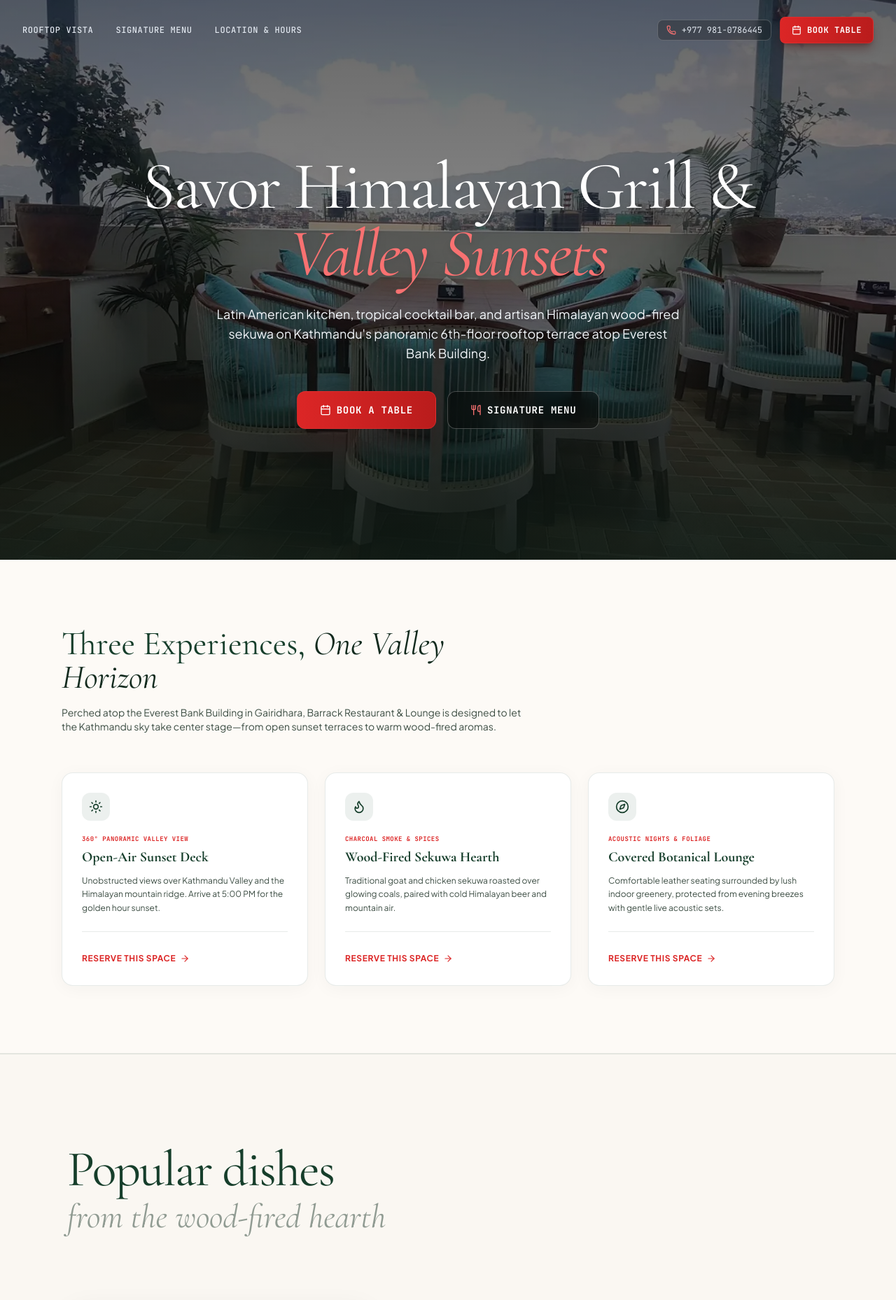
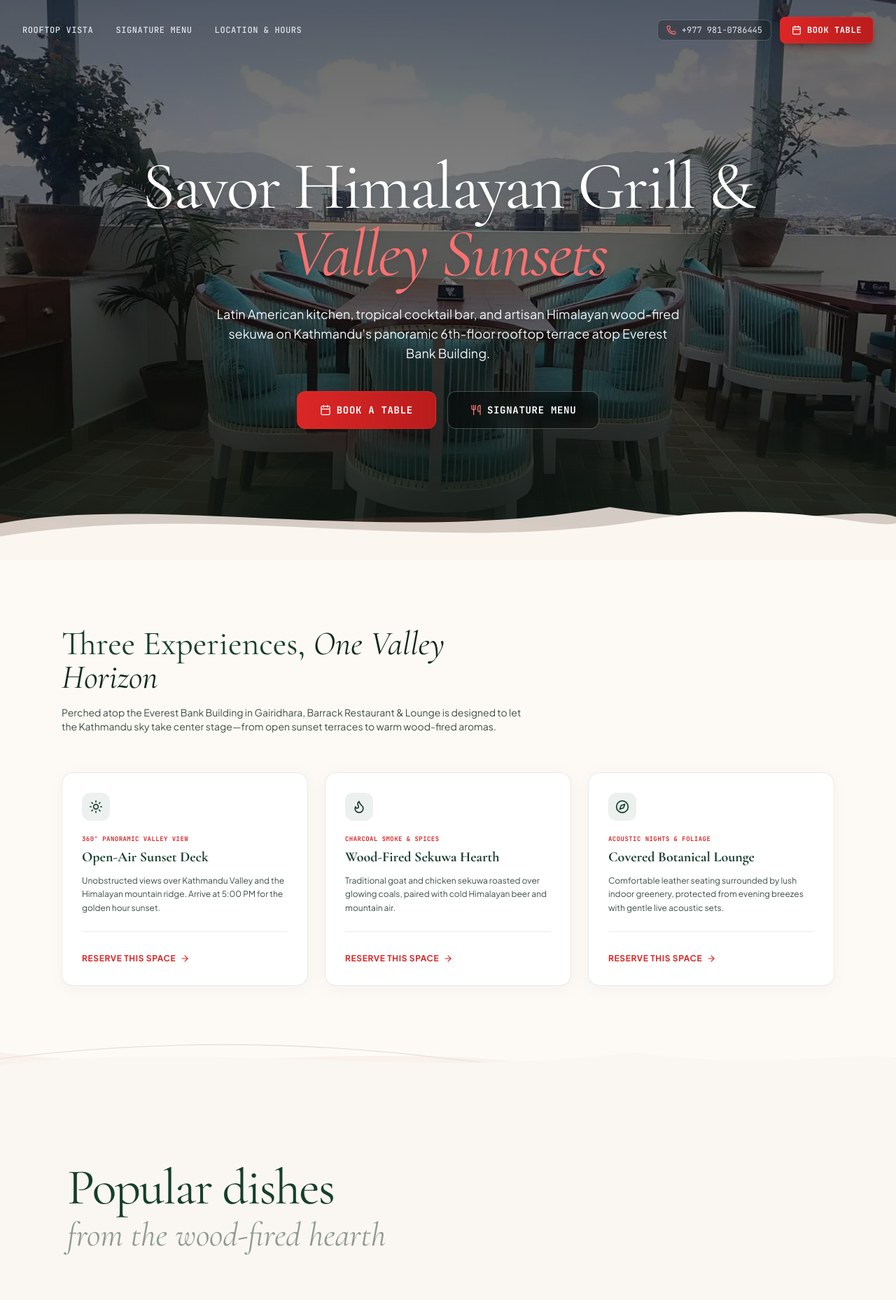
Before and after one commit to Bibidhr/barrack-restaurant, a React (Vite) app in the folder client/: page / in a window 1280 px wide. Shown: the top 1858 px of the page at 70% size. Built offline with nearby package versions, Linux system fonts and the light colour scheme.

Commit message:
feat(design): add ambient background waves and replace straight borders with organic wave dividers

```diff
--- a/client/src/App.jsx
+++ b/client/src/App.jsx
@@ -8,6 +8,7 @@ import CTASection from './components/CTASection';
 import Footer from './components/Footer';
 import ReservationModal from './components/ReservationModal';
 import FullMenuModal from './components/FullMenuModal';
+import { AmbientBackgroundWaves } from './components/WaveDividers';
 
 export default function App() {
   const [reserveModalOpen, setReserveModalOpen] = useState(false);
@@ -25,6 +26,9 @@ export default function App() {
 
   return (
     <div className="min-h-screen text-brand-pine relative selection:bg-brand-green selection:text-[#FAF5EF]">
+      {/* Ambient Flowing Background Waves */}
+      <AmbientBackgroundWaves />
+
       {/* Blending Navbar (Jimbu Thakali Inspired) */}
       <Navbar onOpenReserve={handleOpenReserve} onOpenMenu={handleOpenMenu} />
 
--- a/client/src/components/Footer.jsx
+++ b/client/src/components/Footer.jsx
@@ -1,12 +1,16 @@
 import React from 'react';
 import { ArrowUp } from 'lucide-react';
+import { CTAToFooterWave } from './WaveDividers';
 
 export default function Footer({ onOpenReserve, onOpenMenu }) {
   const scrollToTop = () => window.scrollTo({ top: 0, behavior: 'smooth' });
 
   return (
-    <footer className="bg-white text-slate-800 py-14 border-t border-slate-200 relative overflow-hidden">
-      <div className="max-w-4xl mx-auto px-4 sm:px-6 text-center flex flex-col items-center">
+    <>
+      {/* Wave Transition from Dark CTA into White Footer */}
+      <CTAToFooterWave />
+      <footer className="bg-white text-slate-800 pt-8 pb-14 relative overflow-hidden">
+        <div className="max-w-4xl mx-auto px-4 sm:px-6 text-center flex flex-col items-center">
 
         {/* 1. Logo in the Middle (Dark text + Red tent for white background) */}
         <a href="#" className="inline-block group mb-6 transition-transform duration-300 hover:scale-105">
@@ -69,5 +73,6 @@ export default function Footer({ onOpenReserve, onOpenMenu }) {
 
       </div>
     </footer>
+    </>
   );
 }
--- a/client/src/components/Hero.jsx
+++ b/client/src/components/Hero.jsx
@@ -1,6 +1,7 @@
 import React from 'react';
 import { motion } from 'framer-motion';
 import { Calendar, Utensils } from 'lucide-react';
+import { HeroBottomWave } from './WaveDividers';
 
 export default function Hero({ onOpenReserve, onOpenMenu }) {
   return (
@@ -75,6 +76,9 @@ export default function Hero({ onOpenReserve, onOpenMenu }) {
 
       </div>
 
+      {/* Organic Wave Transition into Vista Section */}
+      <HeroBottomWave />
+
     </section>
   );
 }
--- a/client/src/components/LocationHours.jsx
+++ b/client/src/components/LocationHours.jsx
@@ -1,10 +1,11 @@
 import React from 'react';
 import { MapPin, Clock, Phone, Navigation } from 'lucide-react';
+import { LocationToCTAWave } from './WaveDividers';
 
 export default function LocationHours({ onOpenReserve }) {
   return (
-    <section id="location" className="py-20 bg-transparent scroll-mt-24">
-      <div className="max-w-6xl mx-auto px-4 sm:px-6">
+    <section id="location" className="pt-20 pb-0 bg-transparent relative overflow-hidden scroll-mt-24">
+      <div className="max-w-6xl mx-auto px-4 sm:px-6 mb-16">
 
         <div className="bg-white rounded-3xl p-8 sm:p-12 border border-brand-green/10 shadow-[0_12px_40px_rgba(22,62,43,0.05)]">
           <div className="grid grid-cols-1 md:grid-cols-12 gap-8 items-center">
@@ -93,6 +94,9 @@ export default function LocationHours({ onOpenReserve }) {
         </div>
 
       </div>
+
+      {/* Organic Wave Transition into Dark Evening CTA */}
+      <LocationToCTAWave />
     </section>
   );
 }
--- a/client/src/components/VistaSection.jsx
+++ b/client/src/components/VistaSection.jsx
@@ -1,5 +1,6 @@
 import React from 'react';
 import { Sun, Flame, Compass, ArrowRight } from 'lucide-react';
+import { VistaToMenuWave } from './WaveDividers';
 
 const spaces = [
   {
@@ -24,8 +25,8 @@ const spaces = [
 
 export default function VistaSection({ onOpenReserve }) {
   return (
-    <section id="vista" className="py-24 bg-white/40 border-b border-brand-green/10 scroll-mt-24">
-      <div className="max-w-6xl mx-auto px-4 sm:px-6">
+    <section id="vista" className="pt-24 pb-0 bg-white/40 relative overflow-hidden scroll-mt-24">
+      <div className="max-w-6xl mx-auto px-4 sm:px-6 mb-16">
 
         {/* Editorial Section Header (No over-head indicator badge) */}
         <div className="max-w-2xl mb-14">
@@ -76,6 +77,9 @@ export default function VistaSection({ onOpenReserve }) {
         </div>
 
       </div>
+
+      {/* Organic Wave Border ending Vista Section */}
+      <VistaToMenuWave />
     </section>
   );
 }
--- /dev/null
+++ b/client/src/components/WaveDividers.jsx
@@ -0,0 +1,254 @@
+import React from 'react';
+
+/**
+ * 1. Bottom of Hero into Vista
+ * Transitions from the dark sunset skyline into the warm parchment of VistaSection.
+ */
+export function HeroBottomWave() {
+  return (
+    <div className="absolute -bottom-1 left-0 right-0 z-20 overflow-hidden leading-none pointer-events-none">
+      <svg
+        className="w-full h-12 sm:h-18 md:h-24 lg:h-28 block"
+        viewBox="0 0 1440 120"
+        fill="none"
+        preserveAspectRatio="none"
+      >
+        {/* Layer 1: Subtle translucent terracotta/gold wave */}
+        <path
+          d="M0,45 C320,110 580,10 920,70 C1200,115 1360,40 1440,65 L1440,120 L0,120 Z"
+          fill="#BE523C"
+          fillOpacity="0.15"
+        />
+        {/* Layer 2: Soft elevated parchment wave */}
+        <path
+          d="M0,60 C260,15 620,95 980,35 C1240,75 1380,30 1440,50 L1440,120 L0,120 Z"
+          fill="#F5EAE2"
+          fillOpacity="0.85"
+        />
+        {/* Layer 3: Solid base parchment wave matching Vista background */}
+        <path
+          d="M0,80 C360,25 680,110 1040,55 C1260,20 1390,70 1440,60 L1440,120 L0,120 Z"
+          fill="#FBF6F0"
+        />
+      </svg>
+    </div>
+  );
+}
+
+/**
+ * 2. Vista to Popular Menu Wave Divider
+ * Replaces straight horizontal border with flowing organic wave.
+ */
+export function VistaToMenuWave() {
+  return (
+    <div className="w-full overflow-hidden leading-none -mb-1 pointer-events-none relative z-10">
+      <svg
+        className="w-full h-10 sm:h-16 md:h-20 block"
+        viewBox="0 0 1440 90"
+        fill="none"
+        preserveAspectRatio="none"
+      >
+        {/* Subtle accent wave line */}
+        <path
+          d="M0,45 Q360,0 720,45 T1440,45"
+          stroke="rgba(22, 62, 43, 0.12)"
+          strokeWidth="1.5"
+          fill="none"
+        />
+        {/* Secondary wave layer */}
+        <path
+          d="M0,35 C280,75 560,15 880,55 C1180,90 1360,30 1440,50 L1440,90 L0,90 Z"
+          fill="#F5EAE2"
+          fillOpacity="0.5"
+        />
+        {/* Primary wave matching Popular Menu background */}
+        <path
+          d="M0,55 C340,15 640,80 1020,35 C1240,65 1380,30 1440,45 L1440,90 L0,90 Z"
+          fill="#FAF7F2"
+        />
+      </svg>
+    </div>
+  );
+}
+
+/**
+ * 3. Popular Menu to Location Wave Divider
+ * Replaces straight border at the end of the menu gallery.
+ */
+export function MenuToLocationWave() {
+  return (
+    <div className="w-full overflow-hidden leading-none -mt-1 pointer-events-none relative z-10">
+      <svg
+        className="w-full h-10 sm:h-16 md:h-20 block"
+        viewBox="0 0 1440 90"
+        fill="none"
+        preserveAspectRatio="none"
+      >
+        {/* Subtle accent line */}
+        <path
+          d="M0,35 Q360,75 720,35 T1440,35"
+          stroke="rgba(190, 82, 60, 0.14)"
+          strokeWidth="1.5"
+          fill="none"
+        />
+        {/* Secondary soft wave */}
+        <path
+          d="M0,50 C380,15 700,85 1060,35 C1260,70 1380,25 1440,45 L1440,90 L0,90 Z"
+          fill="#F5EAE2"
+          fillOpacity="0.4"
+        />
+        {/* Primary matching base background */}
+        <path
+          d="M0,40 C320,85 640,20 960,65 C1220,25 1360,60 1440,40 L1440,90 L0,90 Z"
+          fill="#FBF6F0"
+        />
+      </svg>
+    </div>
+  );
+}
+
+/**
+ * 4. Location to CTA Wave Divider
+ * Transitions down into the evening mood of CTA.
+ */
+export function LocationToCTAWave() {
+  return (
+    <div className="w-full overflow-hidden leading-none -mb-1 pointer-events-none relative z-10">
+      <svg
+        className="w-full h-12 sm:h-18 md:h-24 block"
+        viewBox="0 0 1440 100"
+        fill="none"
+        preserveAspectRatio="none"
+      >
+        {/* Accent outline */}
+        <path
+          d="M0,40 C360,95 720,15 1080,75 C1260,40 1380,60 1440,50"
+          stroke="rgba(22, 62, 43, 0.18)"
+          strokeWidth="1.5"
+          fill="none"
+        />
+        {/* Deep translucent transition layer */}
+        <path
+          d="M0,50 C340,100 680,25 1040,80 C1240,45 1380,65 1440,55 L1440,100 L0,100 Z"
+          fill="#163E2B"
+          fillOpacity="0.2"
+        />
+        {/* Dark night wave matching CTA background */}
+        <path
+          d="M0,65 C320,20 660,95 1020,45 C1240,85 1360,45 1440,60 L1440,100 L0,100 Z"
+          fill="#0E1A14"
+        />
+      </svg>
+    </div>
+  );
+}
+
+/**
+ * 5. CTA to Footer Wave Divider
+ * Wave transition from the dark CTA photo section into the clean footer.
+ */
+export function CTAToFooterWave() {
+  return (
+    <div className="w-full overflow-hidden leading-none -mb-1 pointer-events-none relative z-10 bg-[#0E1A14]">
+      <svg
+        className="w-full h-10 sm:h-16 md:h-20 block"
+        viewBox="0 0 1440 90"
+        fill="none"
+        preserveAspectRatio="none"
+      >
+        {/* Accent wave line */}
+        <path
+          d="M0,45 Q360,10 720,45 T1440,45"
+          stroke="rgba(255, 255, 255, 0.15)"
+          strokeWidth="1.2"
+          fill="none"
+        />
+        {/* Soft parchment wave */}
+        <path
+          d="M0,55 C320,20 640,80 980,35 C1220,70 1360,35 1440,50 L1440,90 L0,90 Z"
+          fill="#F5EAE2"
+          fillOpacity="0.5"
+        />
+        {/* Solid white wave matching Footer */}
+        <path
+          d="M0,65 C280,30 620,85 960,45 C1240,80 1380,45 1440,55 L1440,90 L0,90 Z"
+          fill="#FFFFFF"
+        />
+      </svg>
+    </div>
+  );
+}
+
+/**
+ * 6. Ambient Background Waves Component
+ * Renders multiple flowing, undulating wave contours across the background
+ * creating a warm, organic botanical atmosphere as you scroll.
+ */
+export function AmbientBackgroundWaves() {
+  return (
+    <div className="fixed inset-0 pointer-events-none z-[-1] overflow-hidden opacity-70">
+      <svg
+        className="w-full h-full min-h-screen"
+        xmlns="http://www.w3.org/2000/svg"
+        viewBox="0 0 1440 2800"
+        preserveAspectRatio="xMidYMid slice"
+        fill="none"
+      >
+        {/* Flowing Wave Ribbon 1 (Pine Green & Terracotta) */}
+        <path
+          d="M-100,200 C300,350 500,100 900,280 C1300,450 1500,220 1600,380"
+          stroke="rgba(22, 62, 43, 0.06)"
+          strokeWidth="2.5"
+          strokeDasharray="8 6"
+        />
+        <path
+          d="M-100,240 C320,390 520,140 920,320 C1320,490 1520,260 1600,420"
+          stroke="rgba(190, 82, 60, 0.05)"
+          strokeWidth="2"
+        />
+
+        {/* Flowing Wave Ribbon 2 (Mid-page Vista / Menu) */}
+        <path
+          d="M-100,850 C260,700 620,1020 1020,860 C1360,720 1540,980 1600,920"
+          stroke="rgba(22, 62, 43, 0.05)"
+          strokeWidth="3"
+        />
+        <path
+          d="M-100,890 C280,740 640,1060 1040,900 C1380,760 1560,1020 1600,960"
+          stroke="rgba(197, 155, 103, 0.08)"
+          strokeWidth="1.8"
+        />
+        <path
+          d="M-100,930 C300,780 660,1100 1060,940 C1400,800 1580,1060 1600,1000"
+          stroke="rgba(22, 62, 43, 0.04)"
+          strokeWidth="1.5"
+          strokeDasharray="6 8"
+        />
+
+        {/* Flowing Wave Ribbon 3 (Gallery & Atmosphere) */}
+        <path
+          d="M-100,1550 C380,1720 700,1450 1100,1650 C1420,1800 1550,1600 1600,1700"
+          stroke="rgba(190, 82, 60, 0.06)"
+          strokeWidth="2.5"
+        />
+        <path
+          d="M-100,1590 C400,1760 720,1490 1120,1690 C1440,1840 1570,1640 1600,1740"
+          stroke="rgba(22, 62, 43, 0.05)"
+          strokeWidth="1.8"
+        />
+
+        {/* Flowing Wave Ribbon 4 (Lower Location section) */}
+        <path
+          d="M-100,2250 C280,2100 650,2400 1050,2220 C1350,2100 1520,2350 1600,2300"
+          stroke="rgba(22, 62, 43, 0.05)"
+          strokeWidth="3"
+        />
+        <path
+          d="M-100,2290 C300,2140 670,2440 1070,2260 C1370,2140 1540,2390 1600,2340"
+          stroke="rgba(197, 155, 103, 0.07)"
+          strokeWidth="2"
+        />
+      </svg>
+    </div>
+  );
+}
```
Also changed, not shown: client/src/components/PopularMenuDiagonal.jsx (+6 -2 lines).
